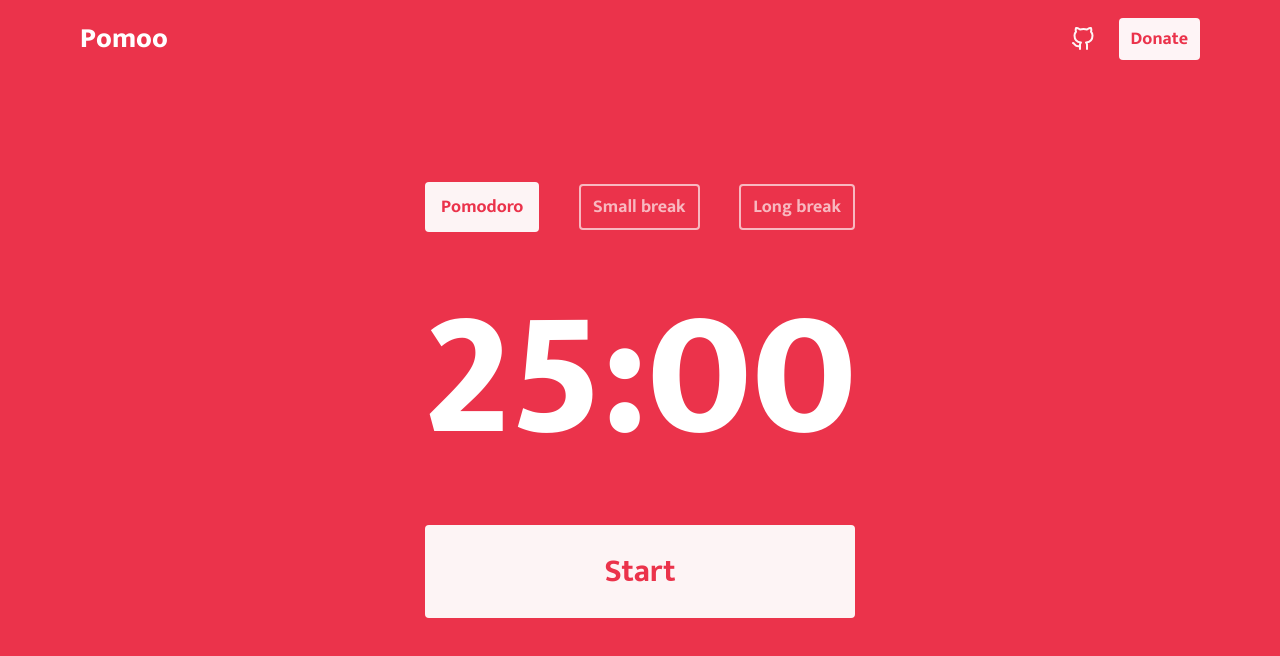
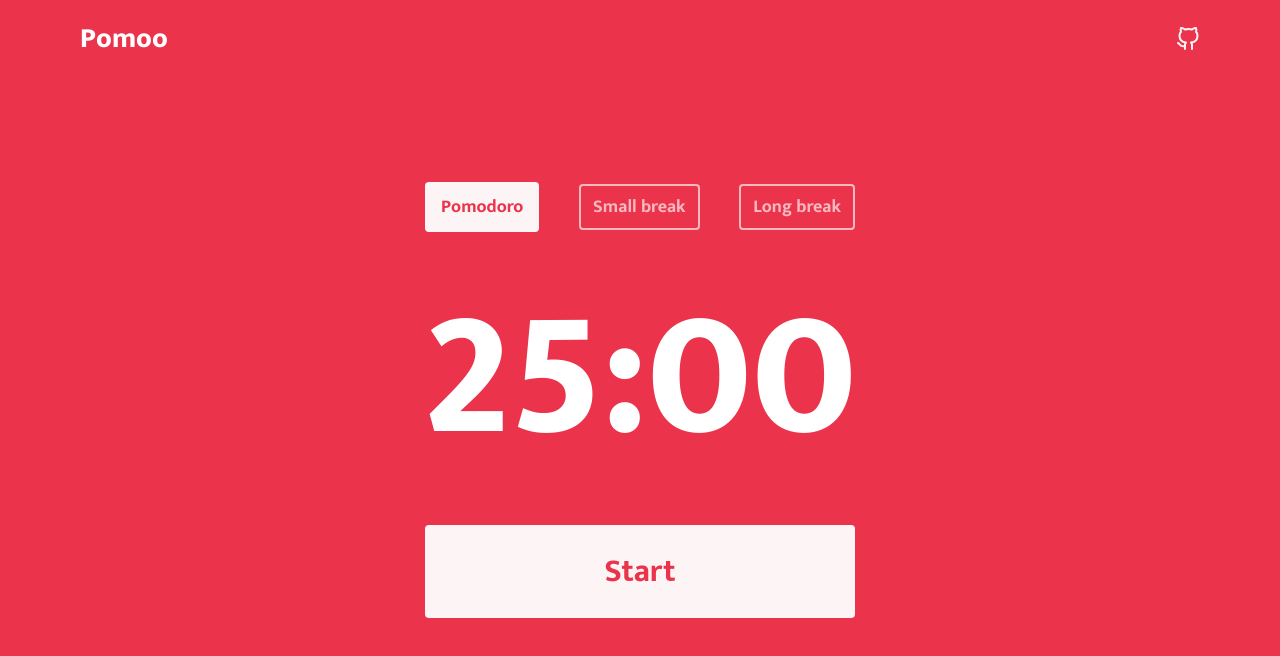
Before and after one commit to MathPSantos/Pomoo, a Next.js app: page / in a window 1280 px wide. Shown: the top 656 px of the page. Built offline with nearby package versions, Linux system fonts and the light colour scheme.

Commit message:
fix: navbar fixed

```diff
--- a/src/components/Navbar/index.tsx
+++ b/src/components/Navbar/index.tsx
@@ -2,7 +2,7 @@ import React from 'react'
 
 import { Container, Content, GithubIcon, SettingsIcon } from './styles'
 
-import { Flat } from '../Button/'
+// import { Flat } from '../Button/'
 
 const Navbar: React.FC = () => {
   return (
@@ -21,7 +21,7 @@ const Navbar: React.FC = () => {
             />
           </div>
 
-          <Flat label="Donate" />
+          {/* <Flat label="Donate" /> */}
         </div>
       </Content>
     </Container>
```
